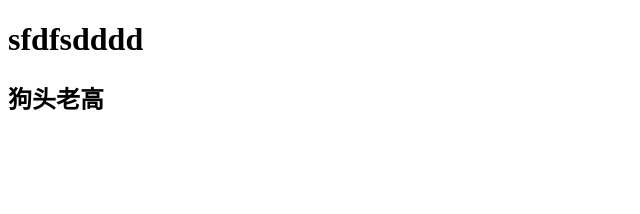
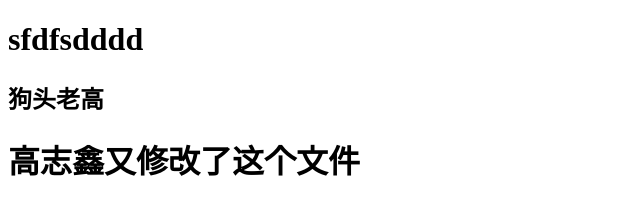
Before and after one commit to g2993763630/H546, a plain HTML site: page 数组排序.html in a window 1280 px wide. Shown: the whole page, without its empty margins (0-640 px from the left). Drawn offline with Linux system fonts and the light colour scheme.

Commit message:
高志鑫再次修改这个文件

```diff
--- a/数组排序.html
+++ b/数组排序.html
@@ -11,6 +11,7 @@
 <body>
 <h1>sfdfsdddd</h1>
 <h2>狗头老高</h2>
+<h1>高志鑫又修改了这个文件</h1>
 </body>
 <script>
 
```
